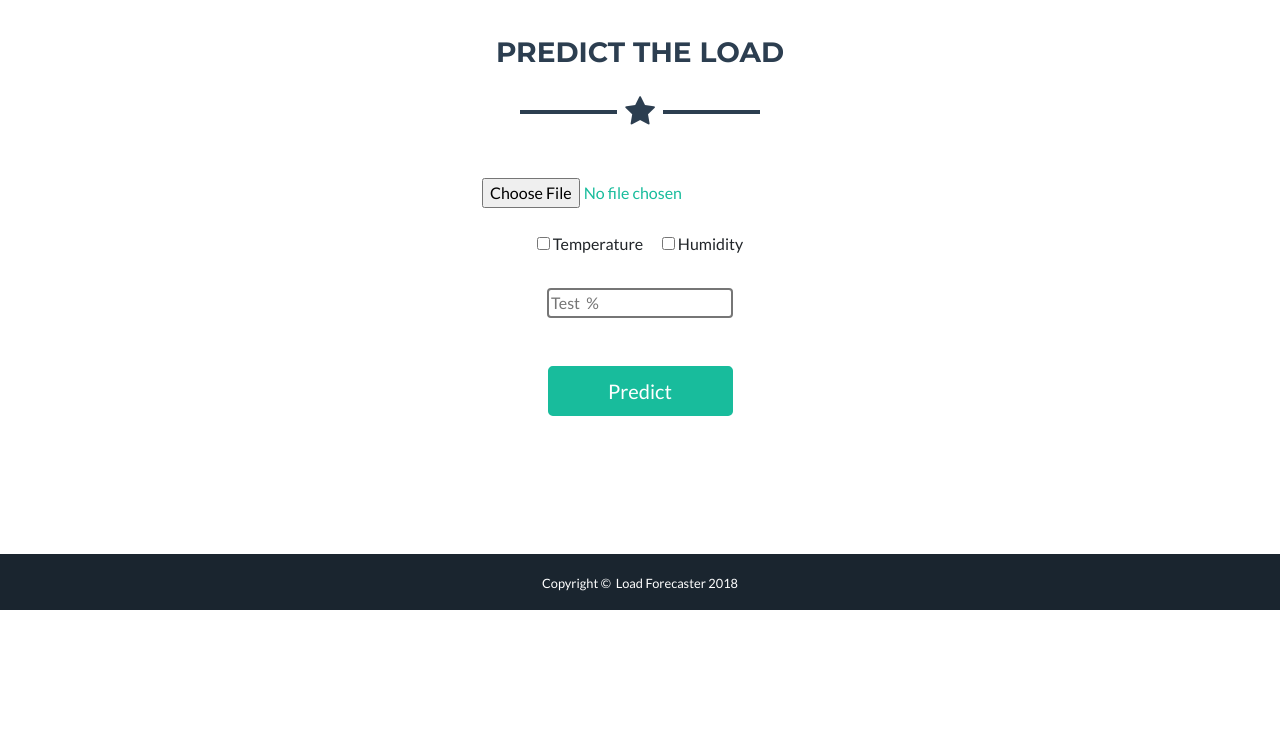
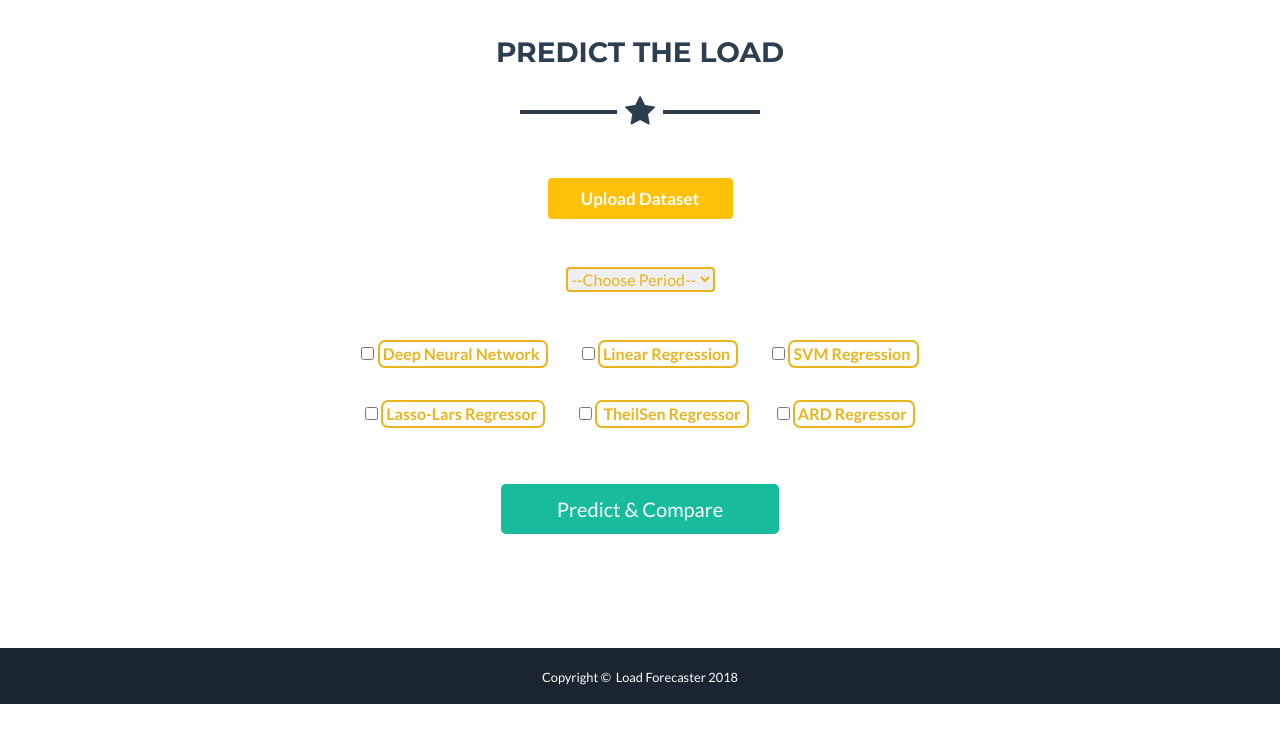
Before and after one commit to neilmathewm/Energy-Prediction-Main-Project, a Django app: page / in a window 1280 px wide. Shown: the part 60-800 px from the top of the page. Run offline with Django 3.2, Linux system fonts and the light colour scheme; some libraries are stand-ins or nearby versions.

Commit message:
file upload fixed

```diff
--- a/Forecaster/settings.py
+++ b/Forecaster/settings.py
@@ -16,6 +16,9 @@ import os
 BASE_DIR = os.path.dirname(os.path.dirname(os.path.abspath(__file__)))
 
 
+#media root
+MEDIA_ROOT = os.path.join(BASE_DIR, 'media')
+MEDIA_URL = '/media/'
 # Quick-start development settings - unsuitable for production
 # See https://docs.djangoproject.com/en/1.11/howto/deployment/checklist/
 
--- a/web/models.py
+++ b/web/models.py
@@ -3,4 +3,6 @@ from __future__ import unicode_literals
 
 from django.db import models
 
+class Document(models.Model):
+    docfile = models.FileField(upload_to='uploadedfile')
 # Create your models here.
--- a/web/templates/index.html
+++ b/web/templates/index.html
@@ -26,7 +26,19 @@
 
     <!-- Custom styles for this template -->
     <link href="https://cdn.rawgit.com/neilmathewm/raw-files-for-main-project/168a1c2e/css/freelancer.min.css" rel="stylesheet">
-
+    <style>
+      .chkbx{
+        border-style:solid;
+        color:#e8b51e;
+        border-color:#e8b51e;
+        border-width: 2px;
+        border-radius: 7px ;
+        font-weight: bold;
+      }
+      .chkbx:hover {
+    background-color: #e8b51e;
+}
+    </style>
   </head>
 
   <body id="page-top">
@@ -48,14 +60,30 @@
         <div ><br><br>
           <center>
             <form method="POST" enctype="multipart/form-data" role="form"> {% csrf_token %}
-            <input type="file" id="file" name="file" style="color:#18bc9c;border-color:#18bc9c " >
+            <input type="file" id="file" name="file"  hidden>
+            <input type="button" onclick="document.getElementById('file').click()" value="Upload Dataset" style="color:white;font-size: 17px;font-weight: bold" class="btn btn-warning btn-md col-md-2 col-md-offset-1">
           <!-- <button class="btn btn-primary" onclick="document.getElementById('file').click()">Choose Dataset</button>
-            --> <br><br>
-          <input type="checkbox" id="variable" name="variable" value="Temperature">&nbsp;<label>Temperature</label>&nbsp;&nbsp;&nbsp;&nbsp;&nbsp;
-              <input type="checkbox" id="variable" name="variable" value="Humidity">&nbsp;<label>Humidity</label>
+            -->       <br><br><br>
+               <select name="period" style="border-radius: 4px;border-style:solid;color:#e8b51e;border-color:#e8b51e;border-width: 2px " >
+                  <option hidden value="" >--Choose Period--</option>
+                  <option value="7">1 Week</option>
+                  <option value="30">1 Month</option>
+                  <option value="60">2 Month</option>
+
+              </select>
+
+
+              <br><br><br>
+
+              <input type="checkbox" name="model" value="neural" > <label class="chkbx">&nbsp;Deep Neural Network &nbsp;</label>&nbsp;&nbsp;&nbsp;&nbsp;&nbsp;&nbsp;&nbsp;&nbsp;&nbsp;&nbsp;
+              <input type="checkbox" name="model" value="linear" > <label class="chkbx">&nbsp;Linear Regression &nbsp;</label>&nbsp;&nbsp;&nbsp;&nbsp;&nbsp;&nbsp;&nbsp;&nbsp;&nbsp;&nbsp;
+              <input type="checkbox" name="model" value="svm" > <label class="chkbx">&nbsp;SVM Regression &nbsp;</label>
               <br><br>
-              <input type="text" class="" style="border-radius: 4px;border-style:solid;color:#18bc9c" name="test_perc" id="test_perc" placeholder="Test  %"><br><br><br>
-              <button type="submit" class="btn btn-primary btn-lg col-md-2 col-md-offset-2" formaction="/predict/">Predict</button>
+              <input type="checkbox" name="model" value="lasso" > <label class="chkbx">&nbsp;Lasso-Lars Regressor &nbsp;</label>&nbsp;&nbsp;&nbsp;&nbsp;&nbsp;&nbsp;&nbsp;&nbsp;&nbsp;&nbsp;
+              <input type="checkbox" name="model" value="theilsen" > <label class="chkbx">&nbsp; TheilSen Regressor &nbsp;</label>&nbsp;&nbsp;&nbsp;&nbsp;&nbsp;&nbsp;&nbsp;&nbsp;
+              <input type="checkbox" name="model" value="ard" > <label class="chkbx">&nbsp;ARD Regressor &nbsp;</label>
+              <br><br><br>
+              <button type="submit" class="btn btn-primary btn-lg col-md-3 col-md-offset-2" formaction="/predict/">Predict & Compare</button>
             </form>
           </center>
         </div>
@@ -65,7 +93,7 @@
 
 
 
-   <br><br><br>
+   <br><br>
     <div class="copyright py-3 text-center text-white">
       <div class="container">
         <small>Copyright  &copy; &nbsp;Load Forecaster 2018</small>
--- a/web/templates/output.html
+++ b/web/templates/output.html
@@ -47,7 +47,7 @@
         <hr class="star-dark mb-3">
         <div ><br><br>
           <center>
-            <iframe src="{{image_dir}}\output.png" width="50%" height="50%">
+            <image src="{{image_dir}}output.png" width="50%" height="50%">
           </center>
         </div>
       </div>
--- a/web/views.py
+++ b/web/views.py
@@ -7,6 +7,9 @@ from neural_without import neuralNetwork
 import matplotlib.pyplot as plt
 import numpy as np
 import os
+from models import Document
+from forms import DocumentForm
+
 
 # Create your views here.
 def hello(request):
@@ -28,26 +31,37 @@ def main(request):
 
 
 def predict(request):
-	#file = request.FILES['file']
+
+	BASE_DIR = os.path.dirname(os.path.dirname(os.path.abspath(__file__)))
 	file = request.FILES.get("file")
-	BASE_DIR = os.path.dirname(os.path.dirname(os.path.abspath(__file__)))
-	print BASE_DIR
-	print file.name
-	print type(file),file
-	test_perc = request.POST.get("test_perc", "default")
-	print test_perc
+	print request.POST,request.FILES #print requests
+	form = DocumentForm(request.FILES)
+	##path to save
+	print BASE_DIR+"\\media\\uploadedfile\\"+file.name
+	if(os.path.isfile(BASE_DIR+"\\media\\uploadedfile\\"+file.name)):
+		print "file exist"
+		os.remove(BASE_DIR+"\\media\\uploadedfile\\"+file.name)
+		print "old file removed"
+	else:
+		print "file not present"
 
-	neuralNetwork(file,test_perc);
-	# today = "tuesday"
-	# t = np.arange(0.0, 2.0, 0.01)
-	# s = 1 + np.sin(2*np.pi*t)
-	# plt.plot(t, s)
+	newdoc = Document(docfile = request.FILES['file'])
+	newdoc.save()
+	print "file saved successfully"
 
-	# plt.xlabel('time (s)')
-	# plt.ylabel('voltage (mV)')
-	# plt.title('About as simple as it gets, folks')
-	# plt.grid(True)
-	# plt.savefig("test.png")
-	# plt.show()
+	#get post parameters
+	period = request.POST.get("period", "default")
+	models={"neural":neuralNetwork(file,period),"linear":"","svm":"","lasso":"","theilsen":"","ard":""}
 
-	return render(request, "output.html", {"image_dir":BASE_DIR})
+	print period
+	model = request.POST.getlist("model", "default")
+	for x in range(len(model)):
+		print model[x]
+		print models[model[x]]
+		k,j=models[model[x]]
+		print k,j
+
+
+	#neuralNetwork(file,period)
+
+	return render(request, "output.html", {"image_dir":'/static/'})
```
Also changed, not shown: web/forms.py (added, +8 -0 lines), web/neural_without.py (+6 -4 lines), Forecaster/static/output.png (added), db.sqlite3, output.png, web/migrations/0001_initial.py (added), 8 other files.
